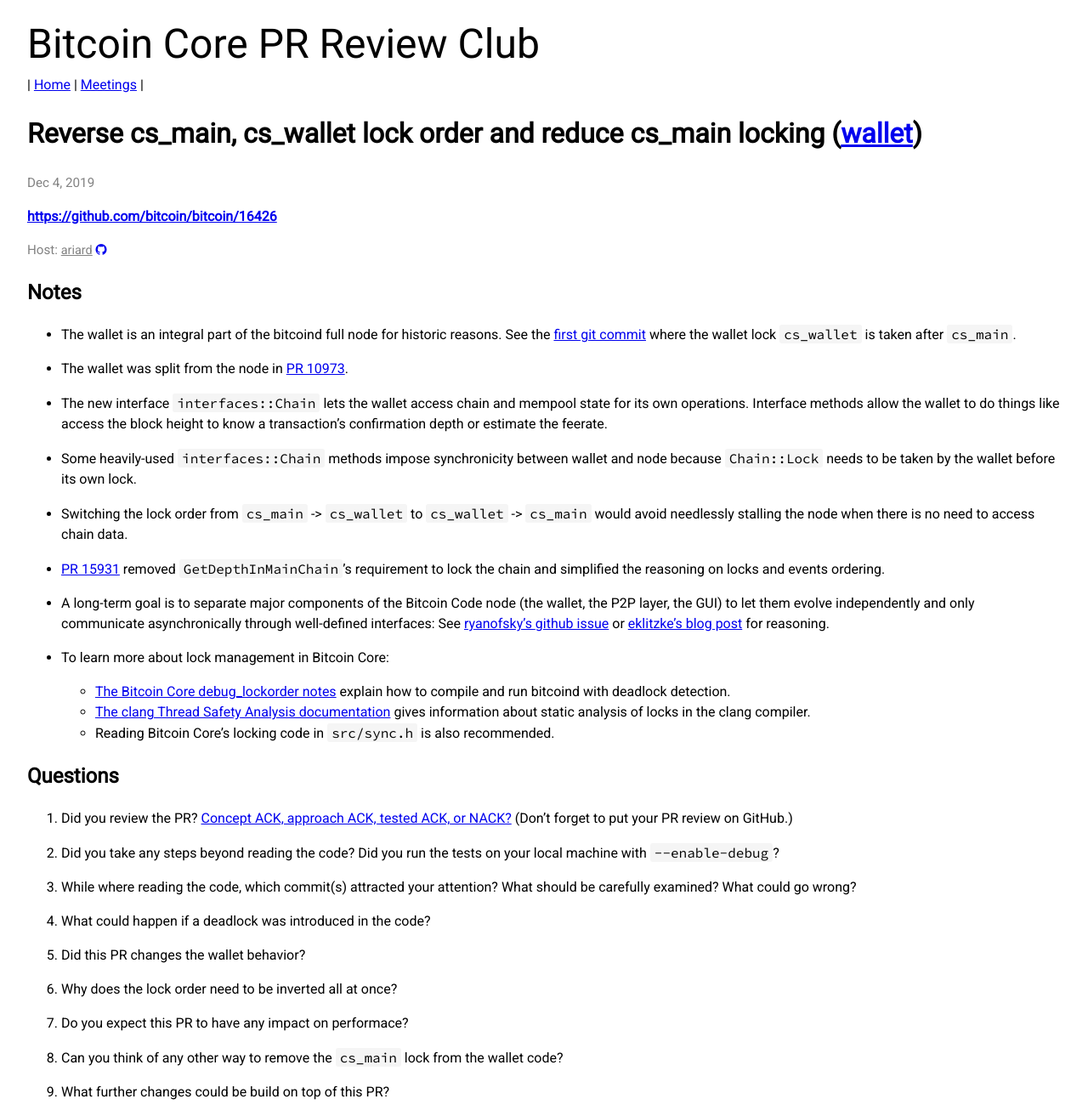
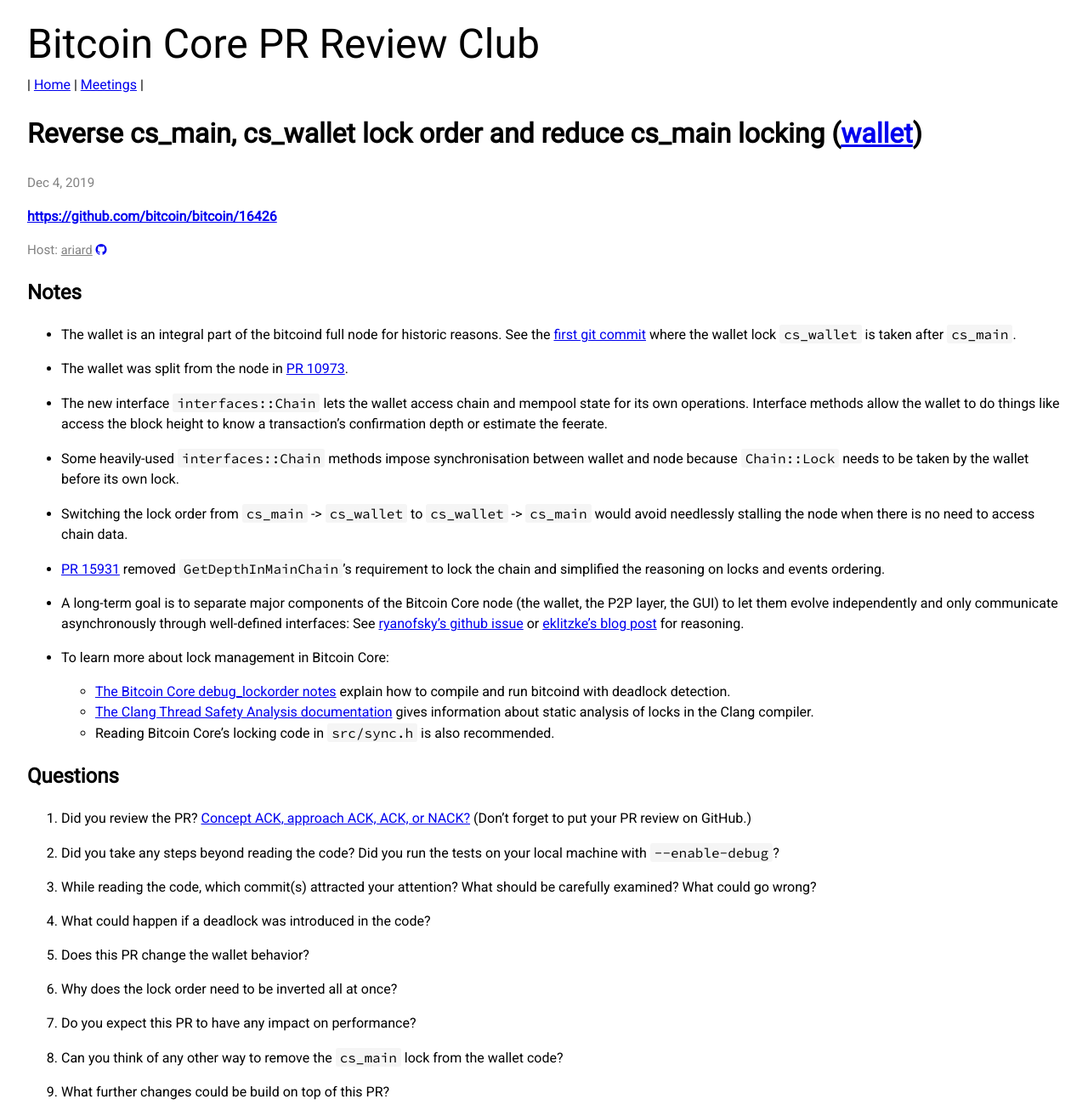
Before and after one commit to bitcoin-core-review-club/website, a Jekyll site: the page built from _posts/2019-12-04-#16426.md, in a window 1280 px wide. Shown: the whole page at 85% size. Built offline with Jekyll 4.4.1, drawn with Linux system fonts in a browser that asks for light colours; nearby versions of some CDN libraries.

Commit message:
n16426 notes and questions fixups

```diff
--- a/_posts/2019-12-04-#16426.md
+++ b/_posts/2019-12-04-#16426.md
@@ -22,7 +22,7 @@
   do things like access the block height to know a transaction's confirmation
   depth or estimate the feerate.
 
-* Some heavily-used `interfaces::Chain` methods impose synchronicity between
+* Some heavily-used `interfaces::Chain` methods impose synchronisation between
   wallet and node because `Chain::Lock` needs to be taken by the wallet
   before its own lock.
 
@@ -34,9 +34,9 @@
   `GetDepthInMainChain`'s requirement to lock the chain and simplified the
   reasoning on locks and events ordering.
 
-* A long-term goal is to separate major components of the Bitcoin Code node (the
+* A long-term goal is to separate major components of the Bitcoin Core node (the
   wallet, the P2P layer, the GUI) to let them evolve independently and only
-  communicate asynchronically through well-defined interfaces: See
+  communicate asynchronously through well-defined interfaces: See
   [ryanofsky's github issue](https://github.com/bitcoin/bitcoin/pull/10102) or
   [eklitzke's blog post](https://eklitzke.org/multiprocess-bitcoin) for
   reasoning.
@@ -44,29 +44,29 @@
 * To learn more about lock management in Bitcoin Core:
   * [The Bitcoin Core debug_lockorder notes](https://github.com/bitcoin/bitcoin/blob/master/doc/developer-notes.md#debug_lockorder)
     explain how to compile and run bitcoind with deadlock detection.
-  * [The clang Thread Safety Analysis documentation](https://clang.llvm.org/docs/ThreadSafetyAnalysis.html)
-    gives information about static analysis of locks in the clang compiler.
+  * [The Clang Thread Safety Analysis documentation](https://clang.llvm.org/docs/ThreadSafetyAnalysis.html)
+    gives information about static analysis of locks in the Clang compiler.
   * Reading Bitcoin Core's locking code in `src/sync.h` is also recommended.
 
 ## Questions
 
-1. Did you review the PR? [Concept ACK, approach ACK, tested ACK, or
+1. Did you review the PR? [Concept ACK, approach ACK, ACK, or
    NACK?](https://github.com/bitcoin/bitcoin/blob/master/CONTRIBUTING.md#peer-review)
    (Don't forget to put your PR review on GitHub.)
 
 2. Did you take any steps beyond reading the code? Did you run the tests on
    your local machine with `--enable-debug`?
 
-3. While where reading the code, which commit(s) attracted your attention? What
+3. While reading the code, which commit(s) attracted your attention? What
    should be carefully examined? What could go wrong?
 
 4. What could happen if a deadlock was introduced in the code?
 
-5. Did this PR changes the wallet behavior?
+5. Does this PR change the wallet behavior?
 
 6. Why does the lock order need to be inverted all at once?
 
-7. Do you expect this PR to have any impact on performace?
+7. Do you expect this PR to have any impact on performance?
 
 8. Can you think of any other way to remove the `cs_main` lock from the wallet
    code?
```
